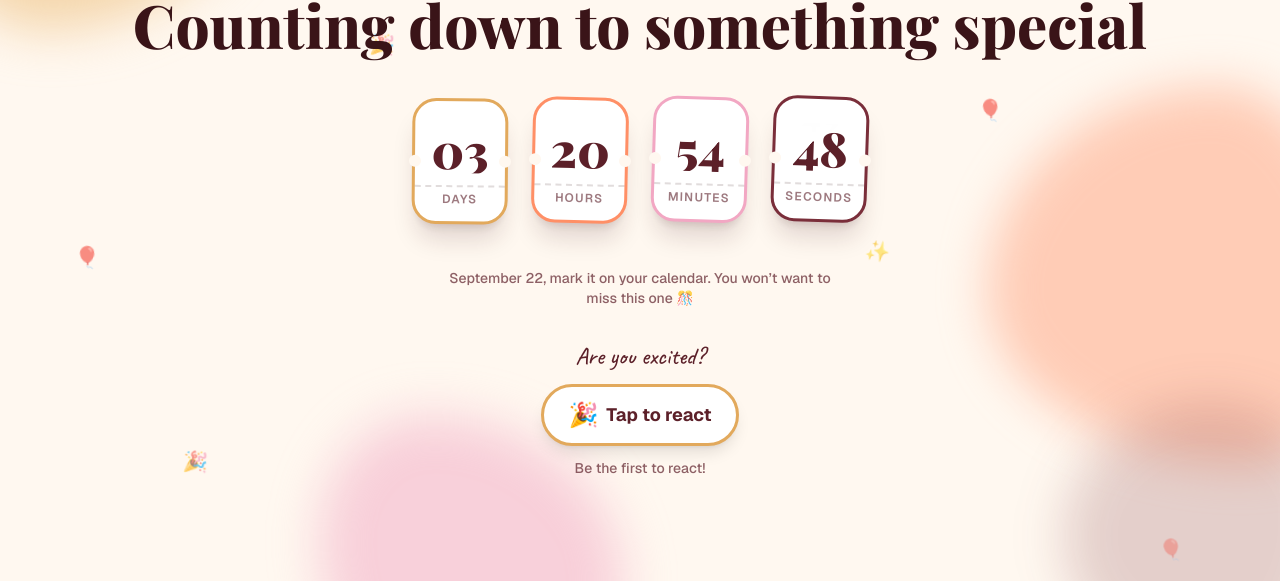
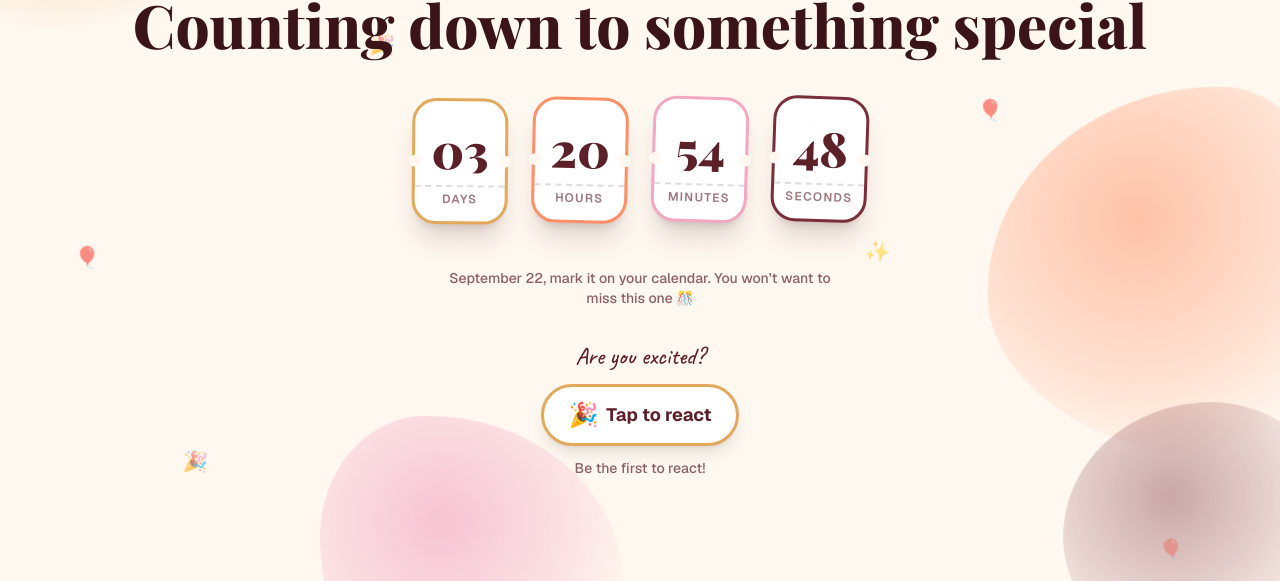
Before and after one commit to Not-PvP/mommy-bday, a Next.js app: page / in a window 1280 px wide. Shown: the part 192-773 px from the top of the page. Built offline with nearby package versions, Linux system fonts and the light colour scheme; no server answers; the database is empty.

Commit message:
fix: optimize

```diff
--- a/src/components/Countdown.tsx
+++ b/src/components/Countdown.tsx
@@ -63,33 +63,47 @@ export default function Countdown() {
 
   return (
     <section className="relative flex min-h-dvh w-full flex-col items-center justify-center overflow-hidden bg-blush-50 px-6 text-center">
-      {/* drifting blob field — each has a fixed organic border-radius (set
-          once, not animated) so only transform moves at runtime */}
+      {/* drifting blob field — soft edges come from a radial-gradient
+          falloff, not a `blur()` filter. CSS filter:blur is one of the
+          most expensive operations on mobile GPUs (often falls back to
+          slow software rendering); a gradient fakes the same glow for
+          nearly free. Each shape's border-radius is fixed (set once, not
+          animated) so only transform moves at runtime. */}
       <div aria-hidden className="pointer-events-none absolute inset-0 overflow-hidden">
         <div
-          className="animate-blob absolute -top-24 -left-20 h-80 w-80 bg-gold-300/70 blur-xl"
-          style={{ borderRadius: "42% 58% 65% 35% / 45% 45% 55% 55%" }}
+          className="animate-blob absolute -top-24 -left-20 h-80 w-80"
+          style={{
+            borderRadius: "42% 58% 65% 35% / 45% 45% 55% 55%",
+            background:
+              "radial-gradient(circle at 40% 35%, rgba(240,199,138,0.85) 0%, rgba(240,199,138,0.35) 50%, transparent 75%)",
+          }}
         />
         <div
-          className="animate-blob absolute top-1/3 -right-24 h-96 w-96 bg-coral-300/60 blur-xl"
+          className="animate-blob absolute top-1/3 -right-24 h-96 w-96"
           style={{
             borderRadius: "62% 38% 30% 70% / 55% 62% 38% 45%",
+            background:
+              "radial-gradient(circle at 40% 35%, rgba(255,176,143,0.75) 0%, rgba(255,176,143,0.3) 50%, transparent 75%)",
             animationDelay: "-5s",
             animationDuration: "19s",
           }}
         />
         <div
-          className="animate-blob absolute -bottom-28 left-1/4 h-72 w-72 bg-candy-300/50 blur-xl"
+          className="animate-blob absolute -bottom-28 left-1/4 h-72 w-72"
           style={{
             borderRadius: "35% 65% 58% 42% / 40% 55% 45% 60%",
+            background:
+              "radial-gradient(circle at 40% 35%, rgba(242,167,195,0.65) 0%, rgba(242,167,195,0.25) 50%, transparent 75%)",
             animationDelay: "-10s",
             animationDuration: "13s",
           }}
         />
         <div
-          className="animate-blob absolute -bottom-16 -right-10 h-64 w-64 bg-maroon-600/20 blur-xl"
+          className="animate-blob absolute -bottom-16 -right-10 h-64 w-64"
           style={{
             borderRadius: "55% 45% 40% 60% / 50% 40% 60% 50%",
+            background:
+              "radial-gradient(circle at 40% 35%, rgba(122,46,58,0.4) 0%, rgba(122,46,58,0.15) 50%, transparent 75%)",
             animationDelay: "-2s",
             animationDuration: "17s",
           }}
--- a/src/components/Reveal.tsx
+++ b/src/components/Reveal.tsx
@@ -117,7 +117,7 @@ export default function Reveal() {
         {floatingItems.map((item, i) => (
           <span
             key={i}
-            className="absolute bottom-0 block drop-shadow-lg animate-balloon-rise"
+            className="absolute bottom-0 block animate-balloon-rise"
             style={{
               left: `${item.left}%`,
               fontSize: item.size,
```
